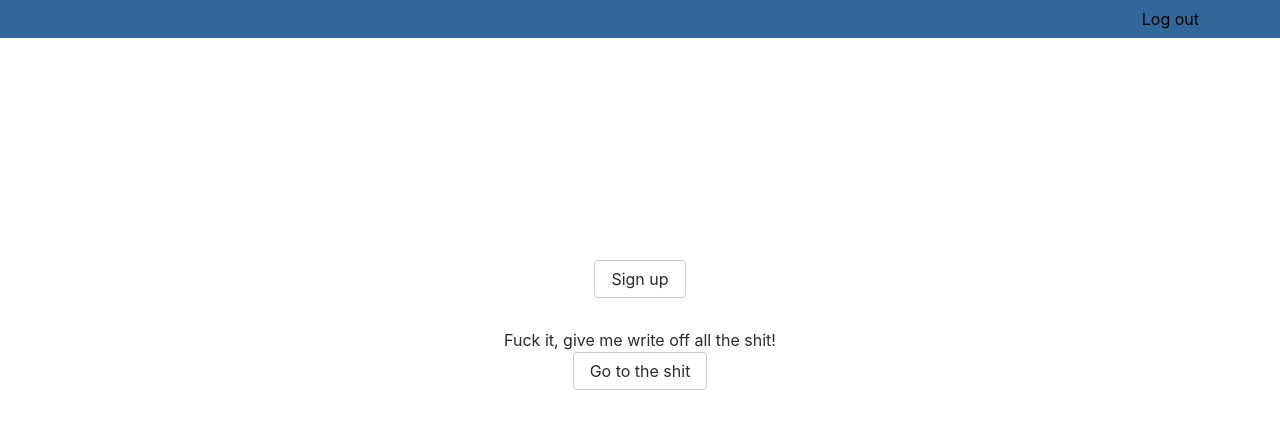
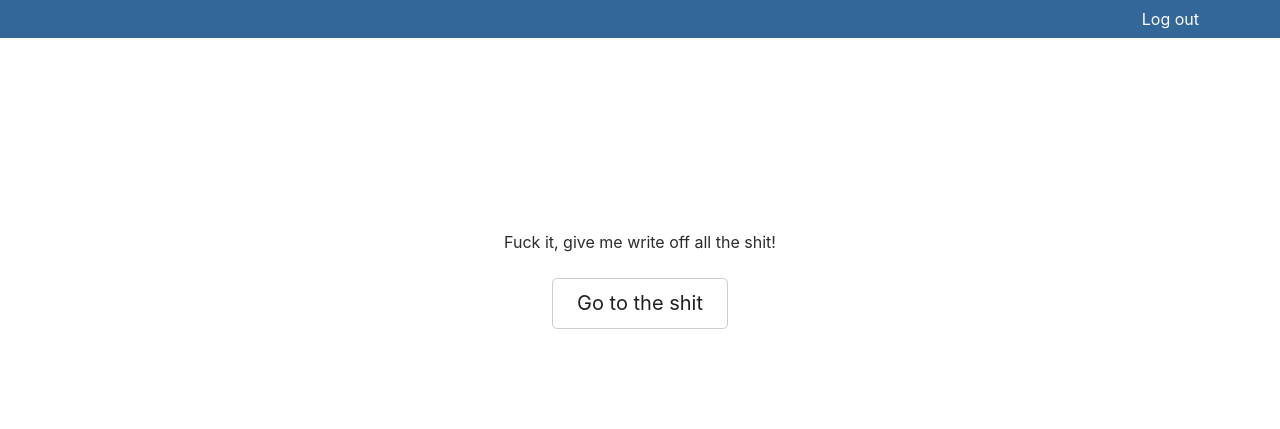
Before and after one commit to vilnitskiy/Writeoff, a Django app: page / in a window 1280 px wide. Shown: the top 429 px of the page. Run offline with Django 3.2, Linux system fonts and the light colour scheme; a user stored in the database is signed in; some libraries are stand-ins or nearby versions.

Commit message:
fixed register page and added exceptions

```diff
--- a/WriteOff/WriteOff/settings.py
+++ b/WriteOff/WriteOff/settings.py
@@ -40,6 +40,7 @@ INSTALLED_APPS = [
     'django.contrib.staticfiles',
     'django_extensions',
     'fawn',
+    'widget_tweaks',
 ]
 
 MIDDLEWARE = [
--- a/WriteOff/assets/css/main.css
+++ b/WriteOff/assets/css/main.css
@@ -1,5 +1,5 @@
 .btn-link{
-	color: black!important;
+	color: white!important;
 }
 
 .top_panel {
@@ -20,3 +20,25 @@
 .signup_btn {
 	padding: 30px;
 }
+#toshit:hover {
+    background-color: #214899;
+    color: white;
+}
+#toshit {
+    background-color: #ffffff;
+    color: #202020;
+}
+
+.register-form {
+    padding-top: 30px;
+    width: 30%;
+    margin: 0 auto;
+}
+
+.register-fields {
+    text-align: left;
+}
+
+.register-btn .btn-login {
+    float: right;
+}
--- a/WriteOff/fawn/views.py
+++ b/WriteOff/fawn/views.py
@@ -1,11 +1,18 @@
+import logging
+
 from django.shortcuts import render, redirect
 from django.views import View
 from django.views.generic import CreateView
 from django.contrib.auth.models import User
+from django.contrib.auth import authenticate, login
 from django.urls import reverse
+from django.http import Http404
 
 from .forms import RegistrationMultiForm, FileUploadForm
 from fawn.models import Faculty, Speciality, File, Specialization, Course, Student, Subject, Teacher
+
+
+logger = logging.getLogger(__name__)
 
 
 class RegistrationView(CreateView):
@@ -19,6 +26,9 @@ class RegistrationView(CreateView):
         student = form['student'].save(commit=False)
         student.user = User.objects.get(username=user.username)
         student.save()
+        new_user = authenticate(username=form['user'].cleaned_data['username'],
+                                password=form['user'].cleaned_data['password1'])
+        login(self.request, new_user)
         return redirect(reverse(self.success_url))
 
 
@@ -77,7 +87,11 @@ def faculties(request):
 
 def courses(request, id_faculty):
     courses = Course.objects.all()
-    chosen_faculty = Faculty.objects.get(id=id_faculty)
+    try:
+        chosen_faculty = Faculty.objects.get(id=id_faculty)
+    except:
+        logger.error('Cannot get model instance')
+        raise Http404
     return render(request, 'courses.html',
                   {'courses': courses,
                    'chosen_faculty': chosen_faculty})
@@ -85,8 +99,12 @@ def courses(request, id_faculty):
 
 def speciality(request, id_faculty, id_course):
     specialities = Speciality.objects.all()
-    chosen_faculty = Faculty.objects.get(id=id_faculty)
-    chosen_course = Course.objects.get(id=id_course)
+    try:
+        chosen_faculty = Faculty.objects.get(id=id_faculty)
+        chosen_course = Course.objects.get(id=id_course)
+    except:
+        logger.error('Cannot get model instance')
+        raise Http404
     return render(request, 'specialities.html',
                   {'specialities': specialities,
                    'chosen_faculty': chosen_faculty,
@@ -95,9 +113,13 @@ def speciality(request, id_faculty, id_course):
 
 def specialization(request, id_faculty, id_course, id_speciality):
     specializations = Specialization.objects.all()
-    chosen_faculty = Faculty.objects.get(id=id_faculty)
-    chosen_course = Course.objects.get(id=id_course)
-    chosen_speciality = Speciality.objects.get(id=id_speciality)
+    try:
+        chosen_faculty = Faculty.objects.get(id=id_faculty)
+        chosen_course = Course.objects.get(id=id_course)
+        chosen_speciality = Speciality.objects.get(id=id_speciality)
+    except:
+        logger.error('Cannot get model instance')
+        raise Http404
     return render(request, 'specializations.html',
                   {'specializations': specializations,
                    'chosen_faculty': chosen_faculty,
--- a/WriteOff/requirements.txt
+++ b/WriteOff/requirements.txt
@@ -3,3 +3,4 @@ flake8==3.3.0
 django_extensions
 pygraphviz
 django-betterforms==1.1.4
+django-widget-tweaks
--- a/WriteOff/templates/base.html
+++ b/WriteOff/templates/base.html
@@ -17,9 +17,9 @@
     <div class="top_panel">
         <div class="top_btns">
             {% if request.user.is_authenticated %}
-                <a class="btn btn-link" href="{% url 'logout' %}?next={{request.path}}">Log out</a>
+                <a id="logout" class="btn btn-link" href="{% url 'logout' %}?next={{request.path}}">Log out</a>
             {% else %}
-                <a class="btn btn-link" href="{% url 'login' %}?next={% url 'faculties' %}">Log in</a>
+                <a id="login" class="btn btn-link" href="{% url 'login' %}?next={% url 'faculties' %}">Log in</a>
             {% endif %}
         </div>
     </div>
--- a/WriteOff/templates/main.html
+++ b/WriteOff/templates/main.html
@@ -2,14 +2,18 @@
 {% load static %}
 {% block content %}
 	<div class="wrapper">
+    {% if request.user.is_authenticated %}{% else %}
 		<div class="signup_btn">
-			<a class="btn btn-secondary" href="{% url 'register' %}">Sign up</a>
+			<a id="signup" class="btn btn-secondary btn-lg" href="{% url 'register' %}">Sign up</a>
 		</div>
+        <br>
+        {% endif %}
 		<div class="content">
 			Fuck it, give me write off all the shit!
 		</div>
+        <br>
 		<div class="toshit_btn">
-			<a href="{% url 'faculties' %}" class="btn btn-secondary">Go to the shit</a>
+			<a id="toshit" href="{% url 'faculties' %}" class="btn btn-secondary btn-lg">Go to the shit</a>
 		</div>
 	</div>
 {% endblock %}
```
Also changed, not shown: WriteOff/fawn/forms.py (+15 -0 lines), WriteOff/templates/registration/login.html (+7 -4 lines), WriteOff/templates/registration/register.html (+6 -2 lines).
